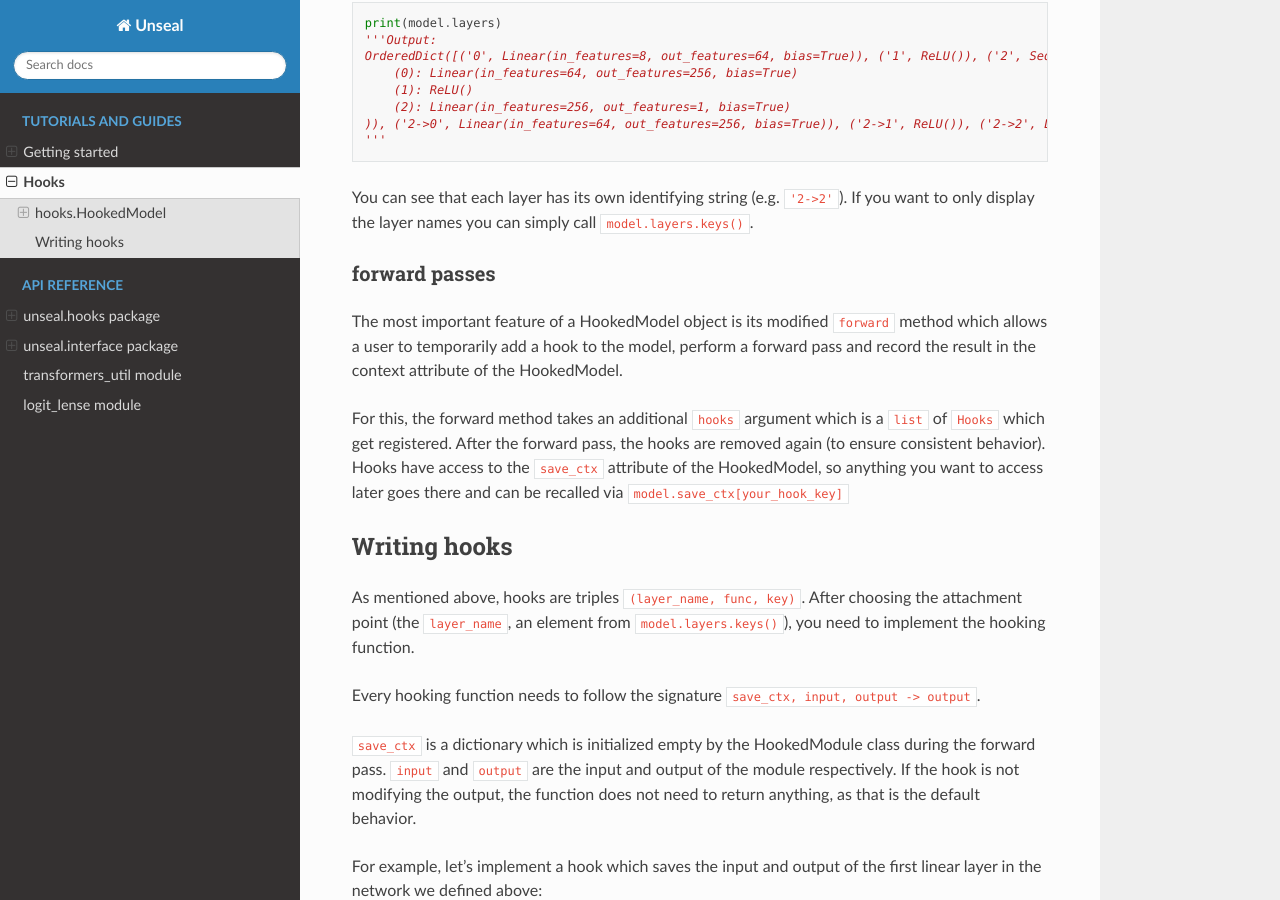
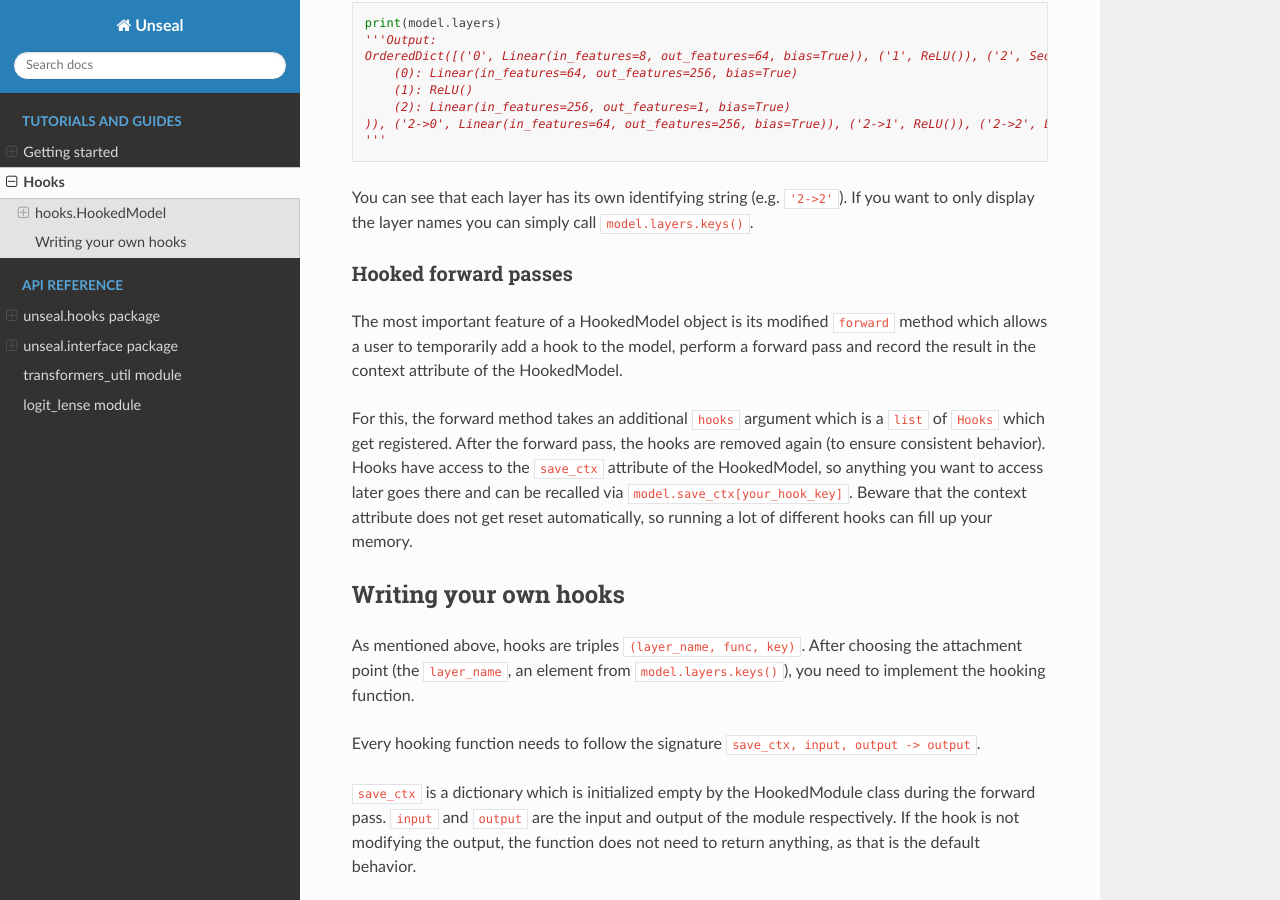
Before and after one commit to TomFrederik/unseal, a Sphinx documentation site: the page built from docs/source/tutorials/hooking.rst, in a window 1280 px wide and 900 px high, scrolled down 1206 px. Built offline with Sphinx 7.4.7 and the Read the Docs theme 2.0.0, drawn with Linux system fonts in a browser that asks for light colours; pages that are not in the unit, such as notebooks, are missing from menus.

Commit message:
update docs

```diff
--- a/docs/source/tutorials/getting_started.rst
+++ b/docs/source/tutorials/getting_started.rst
@@ -35,4 +35,4 @@ Using Unseal
 
 If you just want to get started and play around with models, then head to the :ref:`interface <interfaces>` section.
 
-If you want to learn more about Unseal works under the hood, check out our section on :ref:`hooking <hooking>`.
+If you want to learn more about how Unseal works under the hood, check out our section on :ref:`hooking <hooking>`.
--- a/docs/source/tutorials/hooking.rst
+++ b/docs/source/tutorials/hooking.rst
@@ -72,19 +72,20 @@ A HookedModel also has special references to every layer which you can access vi
 
 You can see that each layer has its own identifying string (e.g. ``'2->2'``). If you want to only display the layer names you can simply call ``model.layers.keys()``.
 
-forward passes
---------------
+Hooked forward passes
+---------------------
 
 The most important feature of a HookedModel object is its modified ``forward`` method which allows a user to temporarily add a hook to the model, perform a forward pass
 and record the result in the context attribute of the HookedModel.
 
 For this, the forward method takes an additional ``hooks`` argument which is a ``list`` of ``Hooks`` which get registered. After the forward pass, the hooks are removed
 again (to ensure consistent behavior). Hooks have access to the ``save_ctx`` attribute of the HookedModel, so anything you want to access later goes there and can
-be recalled via ``model.save_ctx[your_hook_key]``
+be recalled via ``model.save_ctx[your_hook_key]``. Beware that the context attribute does not get reset automatically, so running a lot of
+different hooks can fill up your memory.
 
 
-Writing hooks
-===============
+Writing your own hooks
+======================
 
 As mentioned above, hooks are triples ``(layer_name, func, key)``. After choosing the attachment point (the ``layer_name``, an element from ``model.layers.keys()``),
 you need to implement the hooking function.
```
